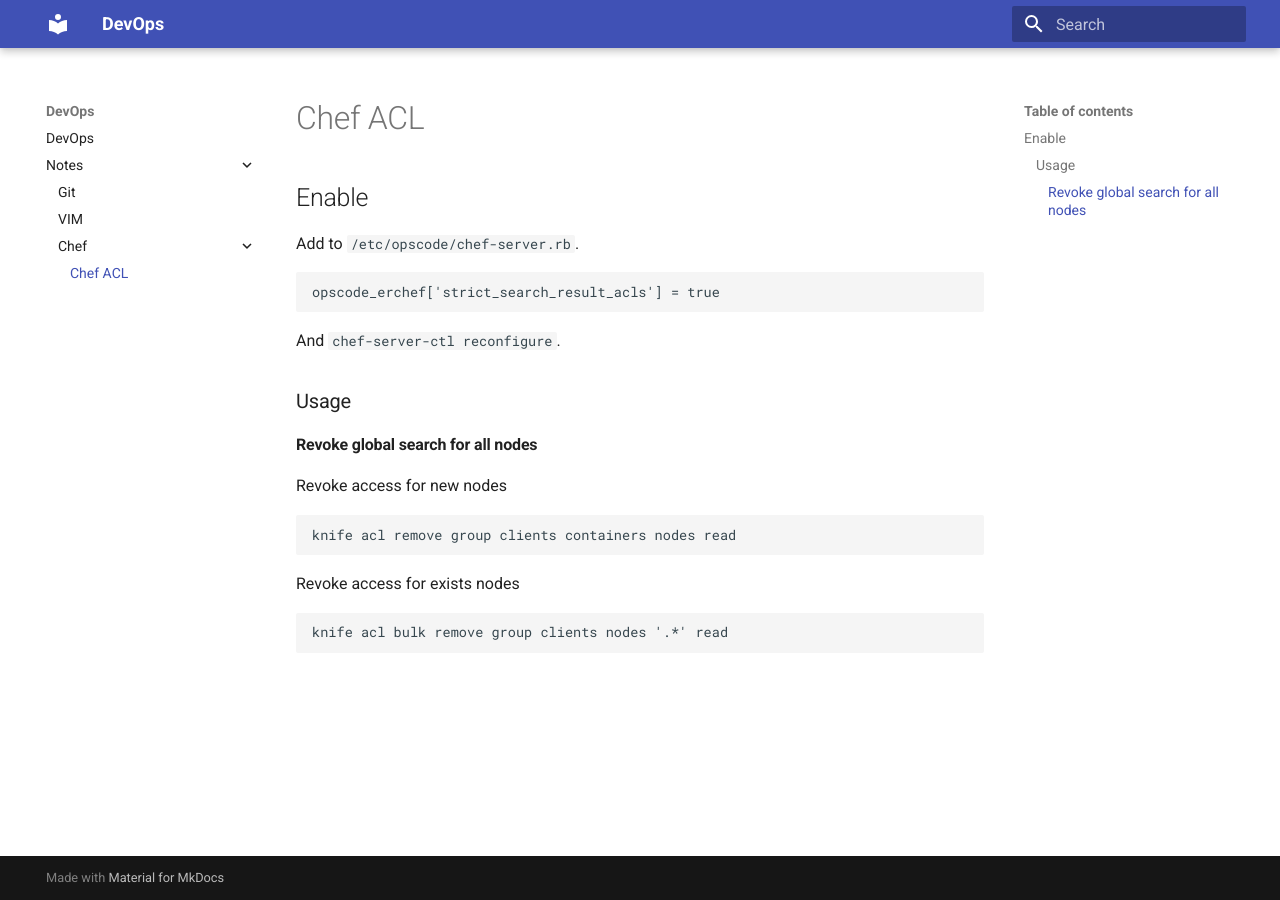
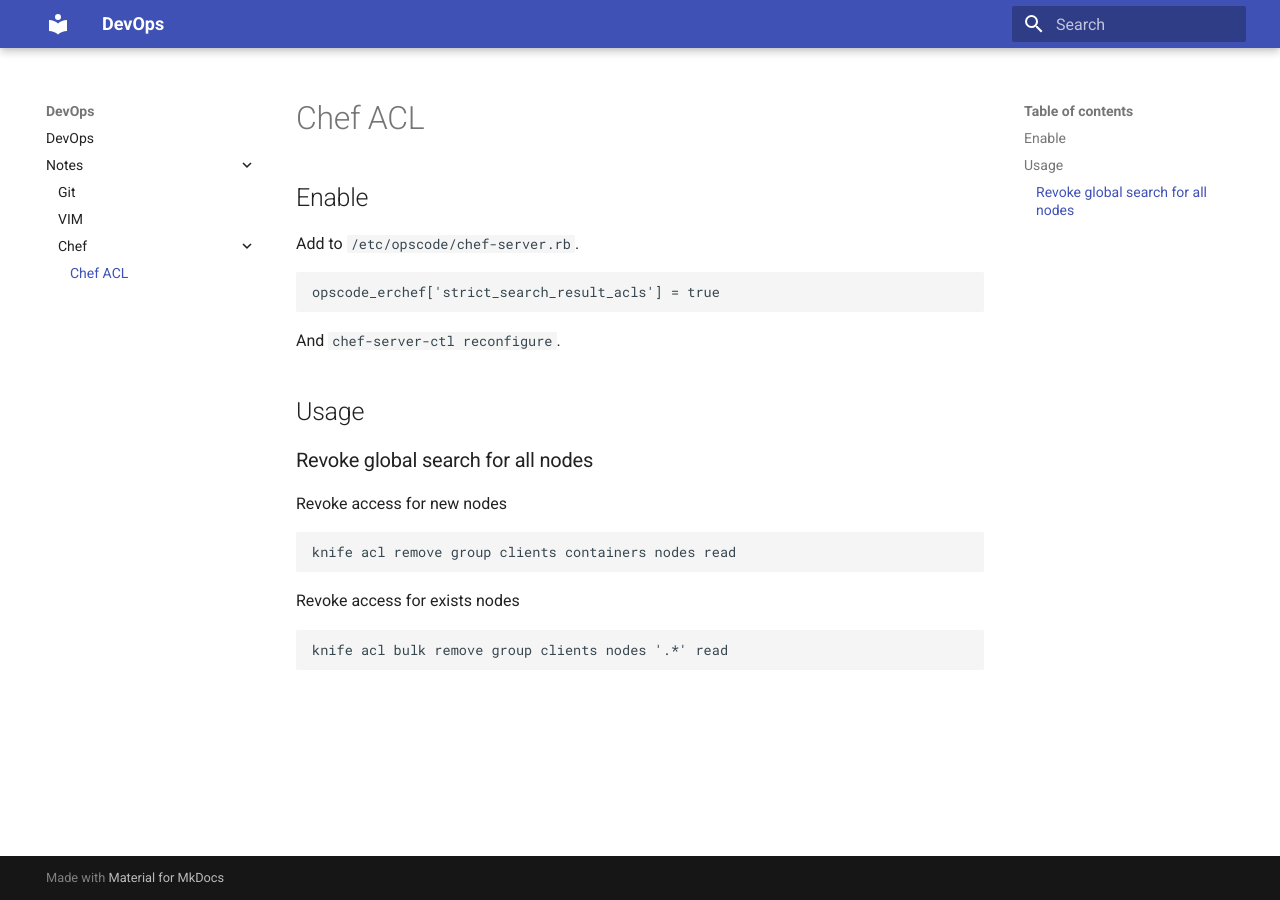
Before and after one commit to vitalvas/devops, an MkDocs documentation site: the page built from docs/notes/chef/acl.md, in a window 1280 px wide. Built offline with MkDocs 1.6.1 and Material for MkDocs 9.7.7, drawn with Linux system fonts in a browser that asks for light colours.

Commit message:
fix doc format

````diff
--- a/docs/notes/chef/acl.md
+++ b/docs/notes/chef/acl.md
@@ -11,9 +11,9 @@
 And `chef-server-ctl reconfigure`.
 
 
-### Usage
+## Usage
 
-#### Revoke global search for all nodes
+### Revoke global search for all nodes
 
 Revoke access for new nodes
 ```
````
